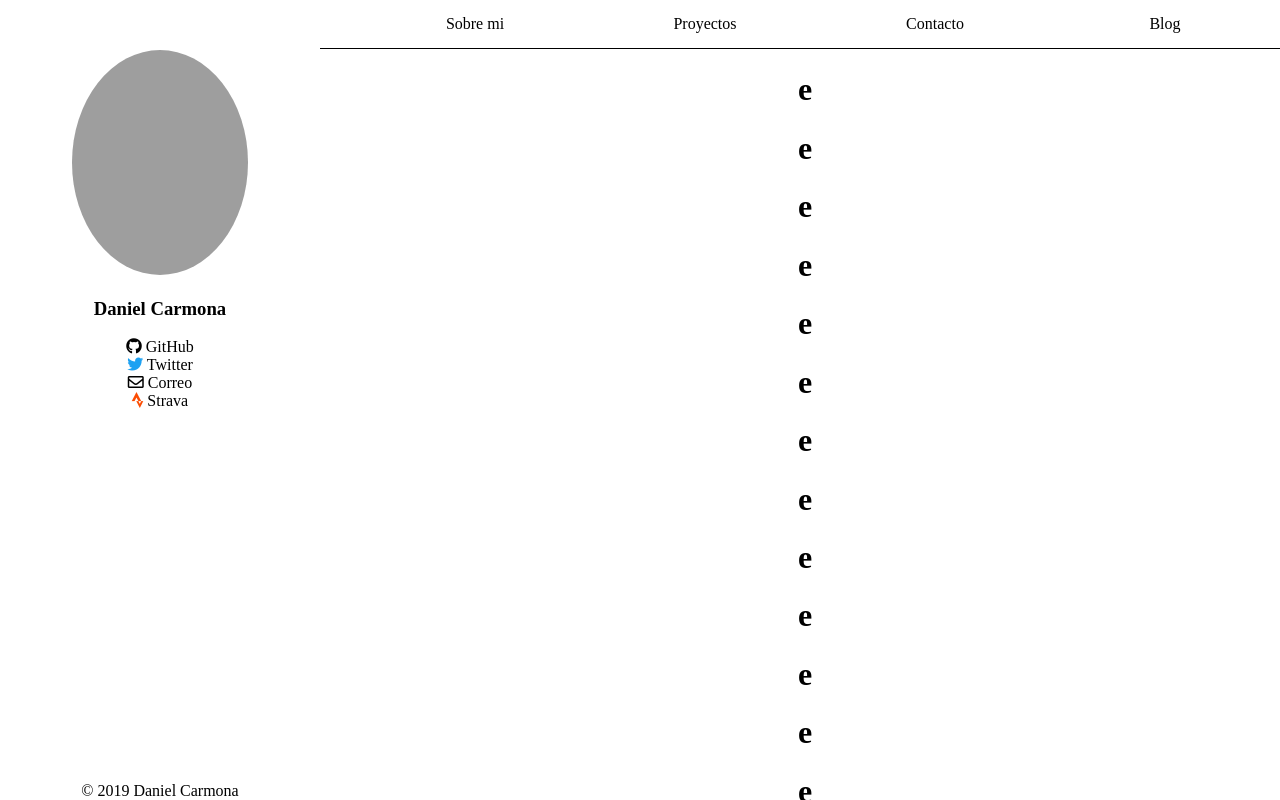
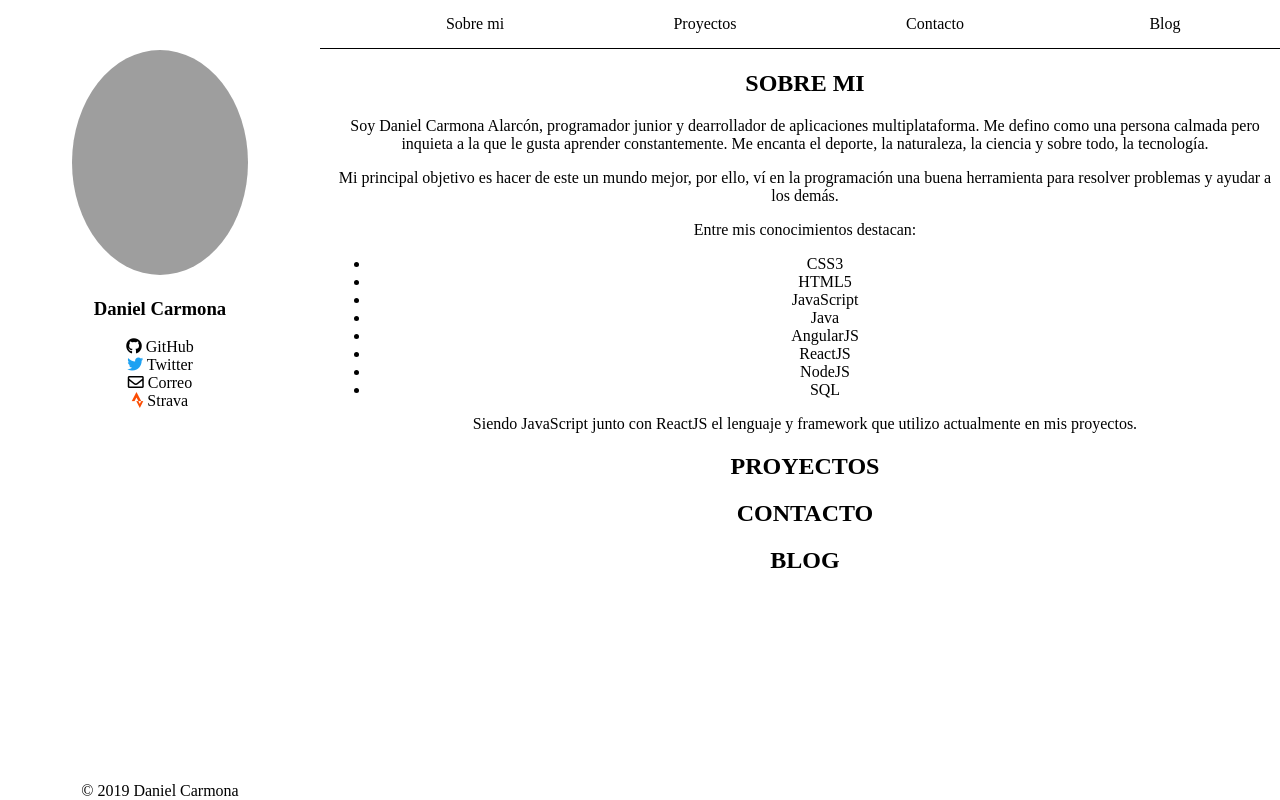
Before and after one commit to carmona44/portfolio, a React (Create React App) app: page / in a window 1280 px wide. Built offline with nearby package versions, Linux system fonts and the light colour scheme; grey boxes are pictures that could not be loaded.

Commit message:
Redaccion apartado Sobre mi

```diff
--- a/src/Contenido.js
+++ b/src/Contenido.js
@@ -3,18 +3,43 @@ import './Contenido.css';
 
 class Contenido extends Component {
     render(){
-        let repetir = [];
-
-        function repeticiones(){
-            for (var i=0; i<50; i++){
-                repetir.push(i);
-            }
-        }
-
-        repeticiones();
         return (
             <div className="contenido">
-                {repetir.map(e => <h1>e</h1>)}
+                <div>
+                    <h2>SOBRE MI</h2>
+                    <p>
+                        Soy Daniel Carmona Alarcón, programador junior y dearrollador de aplicaciones multiplataforma. Me defino como
+                        una persona calmada pero inquieta a la que le gusta aprender constantemente. Me encanta el deporte, la naturaleza,
+                        la ciencia y sobre todo, la tecnología.
+                    </p>
+                    <p>
+                        Mi principal objetivo es hacer de este un mundo mejor, por ello, ví en la programación una buena herramienta para
+                        resolver problemas y ayudar a los demás.
+                    </p>
+                    <p>
+                        Entre mis conocimientos destacan:
+                        <ul>
+                            <li>CSS3</li>
+                            <li>HTML5</li>
+                            <li>JavaScript</li>
+                            <li>Java</li>
+                            <li>AngularJS</li>
+                            <li>ReactJS</li>
+                            <li>NodeJS</li>
+                            <li>SQL</li>
+                        </ul>
+                        Siendo JavaScript junto con ReactJS el lenguaje y framework que utilizo actualmente en mis proyectos.
+                    </p>
+                </div>
+                <div>
+                    <h2>PROYECTOS</h2>
+                </div>
+                <div>
+                    <h2>CONTACTO</h2>
+                </div>
+                <div>
+                    <h2>BLOG</h2>
+                </div>
             </div>
         );
     }
```
